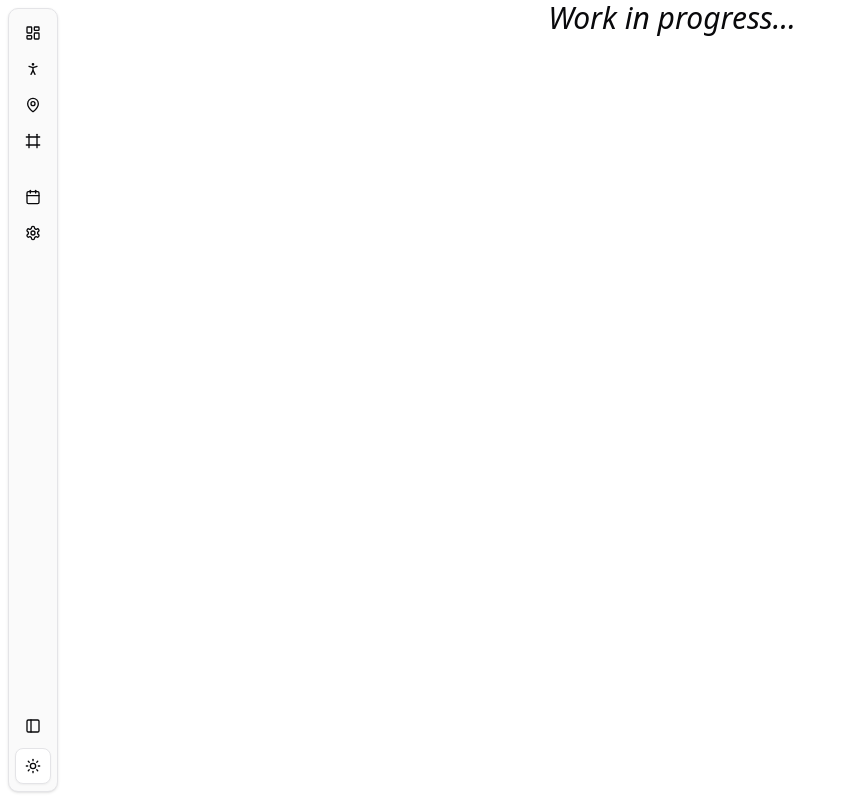
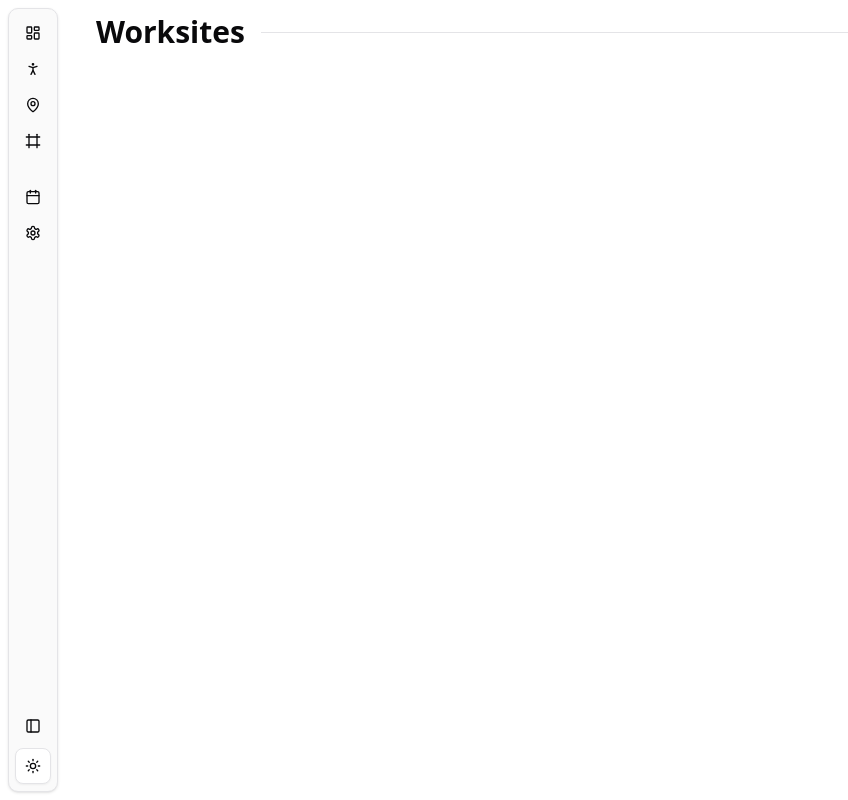
Before and after one commit to mihaicristianfarcas/Worksite-Management-Studio-Online, a React (Vite) app in the folder frontend/: page /worksites in a window 1280 px wide. Shown: the whole page, without its empty margins (0-848 px from the left). Built offline with nearby package versions, Linux system fonts and the light colour scheme.

Commit message:
improved page title

```diff
--- a/frontend/src/components/page-title.tsx
+++ b/frontend/src/components/page-title.tsx
@@ -1,7 +1,7 @@
-export default function PageTitle({ title }: { title: string }) {
+export default function PageTitle({ children }: { children: string }) {
   return (
     <div className='flex items-center justify-between py-3.5'>
-      <h1 className='mr-4 text-nowrap text-3xl font-bold'>{title}</h1>
+      <h1 className='mr-4 text-nowrap text-3xl font-bold'>{children}</h1>
       <hr className='w-11/12' />
     </div>
   )
--- a/frontend/src/pages/Workers.tsx
+++ b/frontend/src/pages/Workers.tsx
@@ -4,7 +4,7 @@ import { WorkersDataTable } from '@/components/workers/data-table'
 export default function Workers() {
   return (
     <>
-      <PageTitle title='Workers' />
+      <PageTitle>Workers</PageTitle>
       <WorkersDataTable />
     </>
   )
--- a/frontend/src/pages/Worksites.tsx
+++ b/frontend/src/pages/Worksites.tsx
@@ -1,7 +1,9 @@
+import PageTitle from '@/components/page-title'
+
 export default function Worksites() {
   return (
-    <div className='flex h-full w-full items-center justify-center text-3xl italic'>
-      <h1>Work in progress...</h1>
-    </div>
+    <>
+      <PageTitle>Worksites</PageTitle>
+    </>
   )
 }
```
